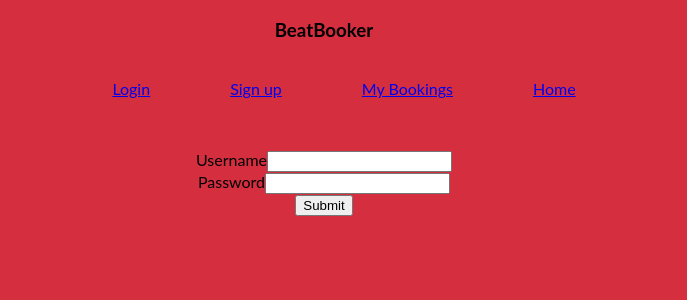
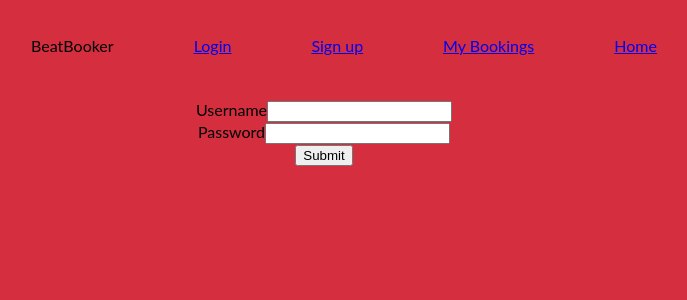
Before and after one commit to handsomemolly/BeatBookerFrontend, a React (Create React App) app in the folder beatbooker-client/: page /login in a window 1280 px wide. Shown: the top 300 px of the page, without its empty margins (316-1003 px from the left). Built offline with nearby package versions, Linux system fonts and the light colour scheme.

Commit message:
slightly better nav

```diff
--- a/beatbooker-client/src/App.css
+++ b/beatbooker-client/src/App.css
@@ -169,7 +169,7 @@ li {
 /* This class is applied to the containing div <div class="nav"> and is used to set the background color and height of the navbar */
 .nav {
   background: #000;
-  height: 150px; /* set same as height & line-height below */
+  height: 100px; /* set same as height & line-height below */
 }
 
 /* This rule centers the nav items verticaly in the bar with the height and line height properties. Spacing between the nav items is controlled by setting right and left padding.  */
--- a/beatbooker-client/src/components/Navbar.js
+++ b/beatbooker-client/src/components/Navbar.js
@@ -5,10 +5,10 @@ const Navbar = ({ user, handleLogout }) => {
     <div>
       <div className="nav">
         <header className="topNav">
-          <h3 className="navTitle">BeatBooker</h3>
           <ul>
             {!user.id ? (
               <>
+                <li>BeatBooker</li>
                 <li>
                   <a href="#" className="nav-link">
                     <NavLink to="/login">Login</NavLink>
```
